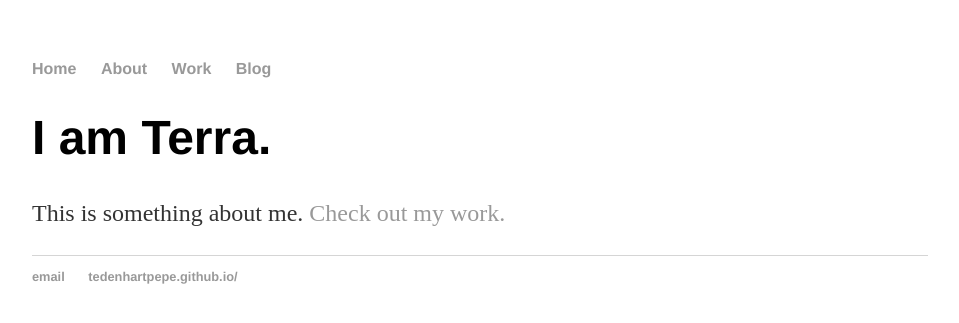
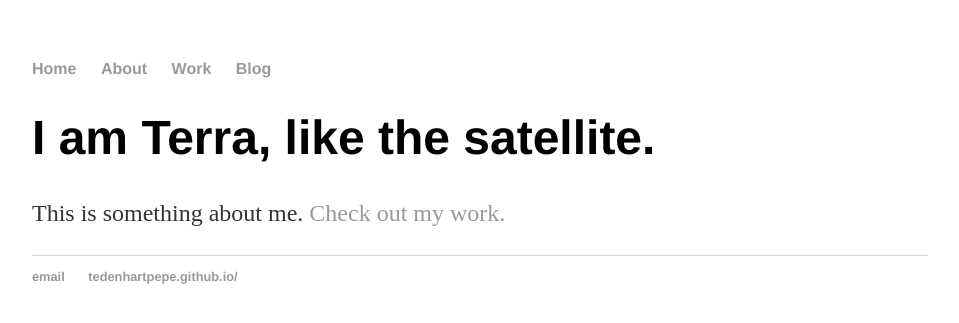
Before and after one commit to tedenhartpepe/tedenhartpepe.github.io, a Jekyll site: the page built from about/index.html, in a window 1280 px wide. Shown: the top 323 px of the page, without its empty margins (160-1119 px from the left). Built offline with Jekyll 4.4.1, drawn with Linux system fonts in a browser that asks for light colours.

Commit message:
Update index.html

```diff
--- a/about/index.html
+++ b/about/index.html
@@ -3,6 +3,6 @@ layout: default
 title: Terra R. Edenhart-Pepe
 ---
 <div class="blurb">
-	<h1>I am Terra.</h1>
+	<h1>I am Terra, like the satellite.</h1>
 	<p>This is something about me. <a href="/work">Check out my work.</a></p>
 </div><!-- /.blurb -->
```
